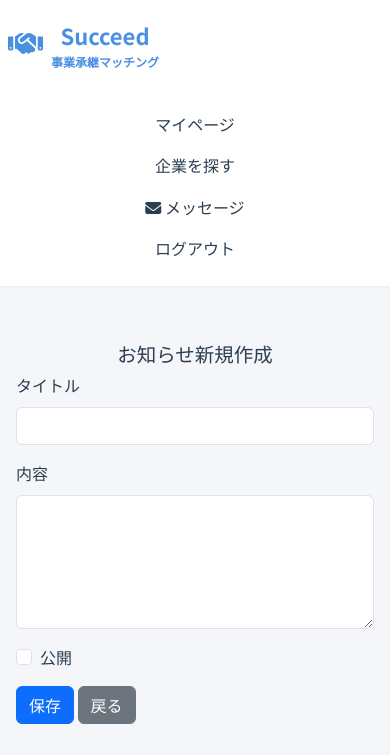
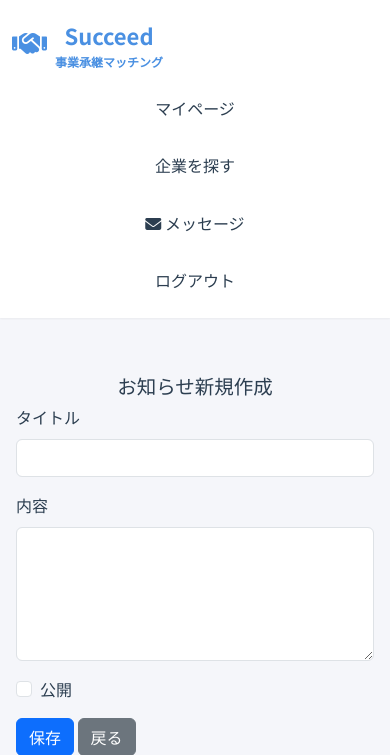
Before and after one commit to TaikiKoko/joinbizmatch, a Flask app: page /admin/announcements/new in a window 390 px wide. Shown: the top 755 px of the page. Run offline with Flask 3, Linux system fonts and the light colour scheme; the first user in the database is signed in; some libraries are stand-ins or nearby versions.

Commit message:
fix: 修正内容の説明

```diff
--- a/app/templates/base.html
+++ b/app/templates/base.html
@@ -235,18 +235,22 @@
                 flex-direction: column !important;
                 align-items: stretch !important;
                 text-align: center !important;
+                gap: 16px !important;
+                padding-left: 12px !important;
+                padding-right: 12px !important;
             }
 
             .nav-menu {
                 flex-direction: column !important;
                 width: 100% !important;
                 align-items: stretch !important;
-                gap: 0 !important;
+                gap: 16px !important;
             }
 
             .nav-group {
                 width: 100% !important;
                 margin-bottom: 8px !important;
+                gap: 8px !important;
             }
 
             .nav-buttons {
```
